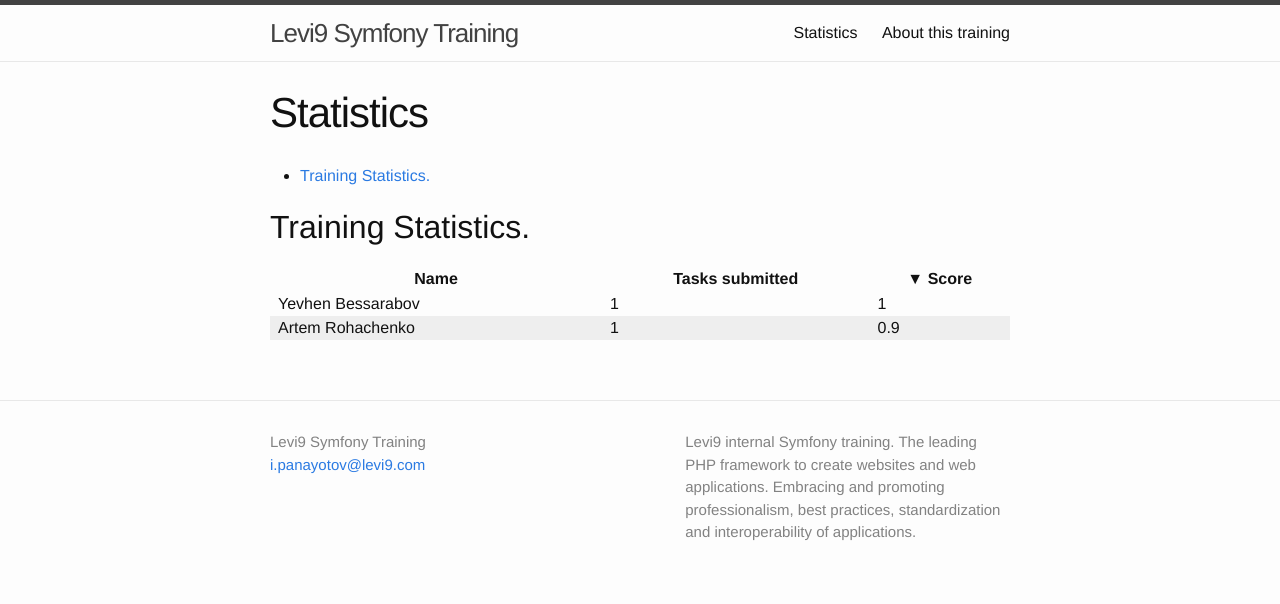
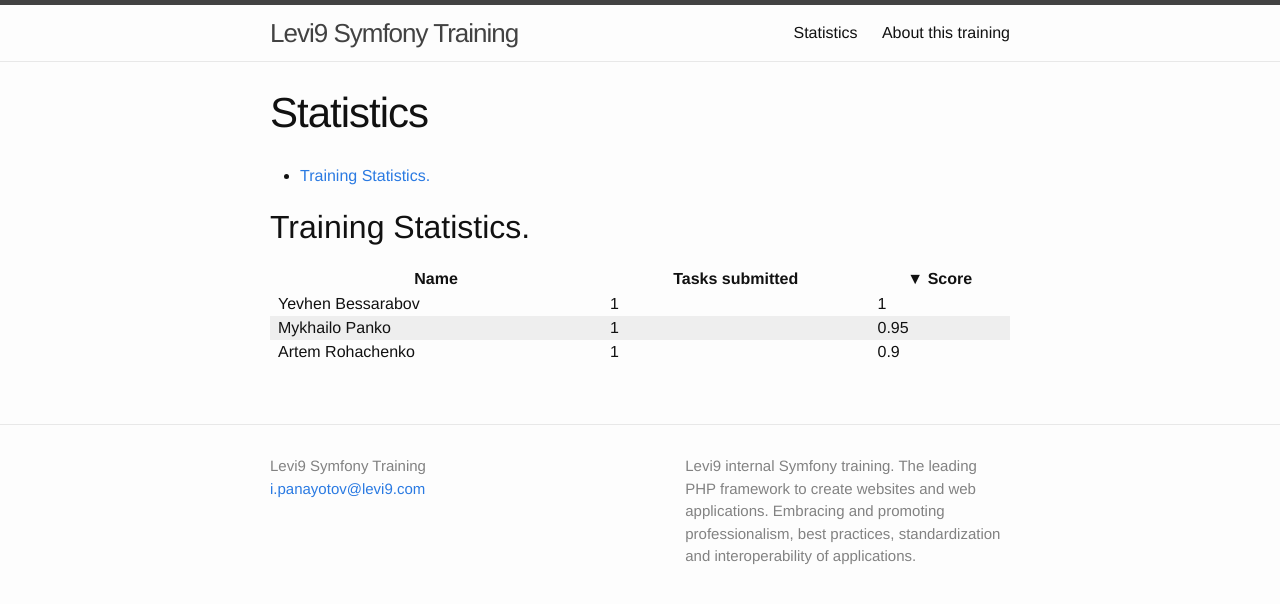
Before and after one commit to panayotovyura/panayotovyura.github.io, a Jekyll site: the page built from statistics.md, in a window 1280 px wide. Shown: the top 604 px of the page. Built offline with Jekyll 4.4.1, drawn with Linux system fonts in a browser that asks for light colours.

Commit message:
add one more task

```diff
--- a/_data/statistics.yml
+++ b/_data/statistics.yml
@@ -5,3 +5,7 @@
 - name: Artem Rohachenko
   tasks: 1
   score: 0.9
+
+- name: Mykhailo Panko
+  tasks: 1
+  score: 0.95
--- a/_posts/2016-04-19-warmup-review.markdown
+++ b/_posts/2016-04-19-warmup-review.markdown
@@ -20,6 +20,8 @@
 * https://github.com/ebessarabov/SymfonyTraining1
 
 * https://github.com/arohachenko/sfdemo_batteries
+
+* https://github.com/mountine-orc/battery-simple-app
 
 ## Composer.
 
```
